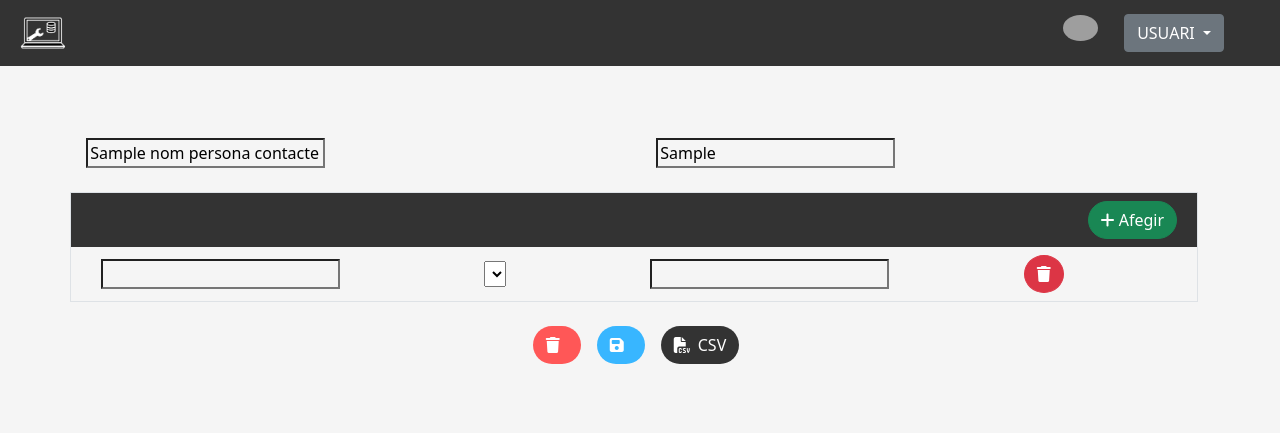
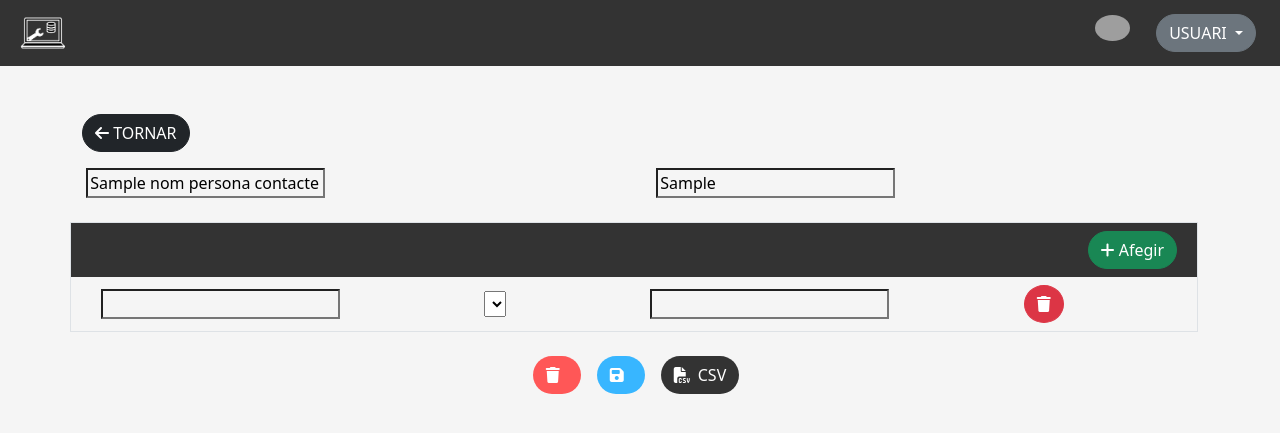
Before and after one commit to Beatriu/BBDD, a CodeIgniter 4 app: the page made by bbdd/app/Views/formularis/formulariTiquet.php in a window 1280 px wide. Shown: the top 433 px of the page. Run offline with PHP 8.4 and a stand-in for CodeIgniter, Linux system fonts and the light colour scheme; the template is opened without the code that fills it: most values are stand-ins (such as "Sample title", 1, 10 or a date in 2020); data that the repository does not hold is empty; some libraries are stand-ins or nearby versions; grey boxes are pictures that could not be loaded.

Commit message:
Blai: Vista login google i Vista formulari tiquet
Es pot tornar enrere

```diff
--- a/bbdd/app/Language/ca/crud.php
+++ b/bbdd/app/Language/ca/crud.php
@@ -12,7 +12,8 @@
         'delete' => 'Eliminar',
         'update' => 'Actualitzar',
         'cancel' => 'Cancelar',
-        'enter' => 'Entrar'
+        'enter' => 'Iniciar sessió',
+        'enter_google' => 'Iniciar sessió amb Google',
     ],
 
 ];
--- a/bbdd/app/Language/es/crud.php
+++ b/bbdd/app/Language/es/crud.php
@@ -12,7 +12,8 @@
         'delete' => 'Eliminar',
         'update' => 'Actualitzar',
         'cancel' => 'Cancelar',
-        'enter' => 'Entrar'
+        'enter' => 'Iniciar sessión',
+        'enter_google' => 'Iniciar sessión con Google',
     ],
 
 ];
--- a/bbdd/app/Views/formularis/formulariTiquet.php
+++ b/bbdd/app/Views/formularis/formulariTiquet.php
@@ -8,7 +8,6 @@
     </script>
     <link rel="stylesheet" href="<?= base_url('fontawesome/css/fontawesome.css') ?>"/>
     <script src="<?= base_url('js/main_formulari_tiquet.js') ?>"></script>
-    <script src="https://kit.fontawesome.com/7f13a820d7.js" crossorigin="anonymous"></script>
 <?= $this->endSection('css_pagina'); ?>
 
 <?= $this->section('header'); ?>
@@ -19,7 +18,14 @@
 <?= $this->section('contingut'); ?>
     <form class="container" method="POST" action="<?= base_url($locale . '/formulariTiquet') ?>" enctype="multipart/form-data">
         <div class="row mt-5 justify-content-center">
-            <h1><?= lang('general_lang.create_tiquet') ?></h1>
+            <div class="col-2 d-flex align-items-center">
+                <a class="btn btn-dark rounded-pill" href="<?= base_url($locale . '/registreTiquetProfessor') ?>">
+                    <i class="fa-solid fa-arrow-left"></i> TORNAR
+                </a>
+            </div>
+            <div class="col-10 justify-content-left">
+                <h1><?= lang('general_lang.create_tiquet') ?></h1>
+            </div>
         </div>
         <div class="row mt-3">
             <div class="col">
@@ -75,7 +81,7 @@
         </div>
         <div class="row justify-content-center mt-4">
             <div class="d-flex justify-content-center align-items-center">
-                <button type="button" class="btn btn_cancell rounded-pill"><i class="fa-solid fa-trash me-2"></i><?= lang('general_lang.cancell') ?></button>
+                <a href="<?= base_url($locale . '/registreTiquetProfessor') ?>" class="btn btn_cancell rounded-pill"><i class="fa-solid fa-trash me-2"></i><?= lang('general_lang.cancell') ?></a>
                 <button type="submit" class="btn btn_save rounded-pill ms-3 me-3"><i class="fa-solid fa-floppy-disk me-2"></i><?= lang('general_lang.save') ?></button>
                 <div class="btn btn_csv rounded-pill" onclick = "afegirFitxer();" id="div_csv"> <i class="fa-solid fa-file-csv me-2"></i>CSV </div>
                 <input type="file" id="csv_tiquet" name="csv_tiquet" class="btn btn_csv rounded-pill" hidden  onchange="mostrarFitxers(this);"> </input>
--- a/bbdd/app/Views/layouts/general.php
+++ b/bbdd/app/Views/layouts/general.php
@@ -8,6 +8,7 @@
     <script src="https://cdn.jsdelivr.net/npm/bootstrap@5.3.3/dist/js/bootstrap.bundle.min.js" integrity="sha384-YvpcrYf0tY3lHB60NNkmXc5s9fDVZLESaAA55NDzOxhy9GkcIdslK1eN7N6jIeHz" crossorigin="anonymous"></script>
     <title><?= esc($title) ?></title>
     <?= $this->renderSection('css_pagina') ?>
+    <script src="https://kit.fontawesome.com/7f13a820d7.js" crossorigin="anonymous"></script>
 </head>
 
 <body>
--- a/bbdd/app/Views/layouts/header.php
+++ b/bbdd/app/Views/layouts/header.php
@@ -7,17 +7,17 @@
     <div class="p-2 flex-grow-1 bd-highlight">
         <img class="logo" src="<?= base_url('img/Logotip/Logotip per aplicar a fons negres.png') ?>" />
     </div>
-    <div class="p-2 bd-highlight d-flex pe-5 me-2">
+    <div class="p-2 bd-highlight d-flex pe-4">
 
         <a class="me-3"><img class="ms-auto imatge" src="<?= base_url(lang('general_lang.banderilla')) ?>" /></a>
 
         <div class="dropdown">
-            <button class="btn btn-secondary dropdown-toggle" type="button" id="dropdownMenuButton" data-toggle="dropdown" aria-haspopup="true" aria-expanded="false">
+            <button class="btn btn-secondary dropdown-toggle rounded-pill" type="button" id="dropdownMenuButton" data-toggle="dropdown" aria-haspopup="true" aria-expanded="false">
                 USUARI
             </button>
             <div class="dropdown-menu dropdown-menu-right dropdown-menu-lg-left mt-3" aria-labelledby="dropdownMenuButton">
-                <a class="dropdown-item" href="#"><?= lang('general_lang.config') ?></a>
-                <a class="dropdown-item" href="#"><?= lang('general_lang.tancar') ?></a>
+                <a class="dropdown-item" href="#"><i class="fa-solid fa-gear me-2"></i><?= lang('general_lang.config') ?></a>
+                <a class="dropdown-item" href="#"><i class="fa-solid fa-power-off me-2"></i><?= lang('general_lang.tancar') ?></a>
             </div>
         </div>
 
```
Also changed, not shown: bbdd/app/Config/Routes.php (+12 -0 lines), bbdd/app/Controllers/Home.php (+75 -3 lines), bbdd/app/Views/logins/loginGeneral.php (+16 -2 lines).
